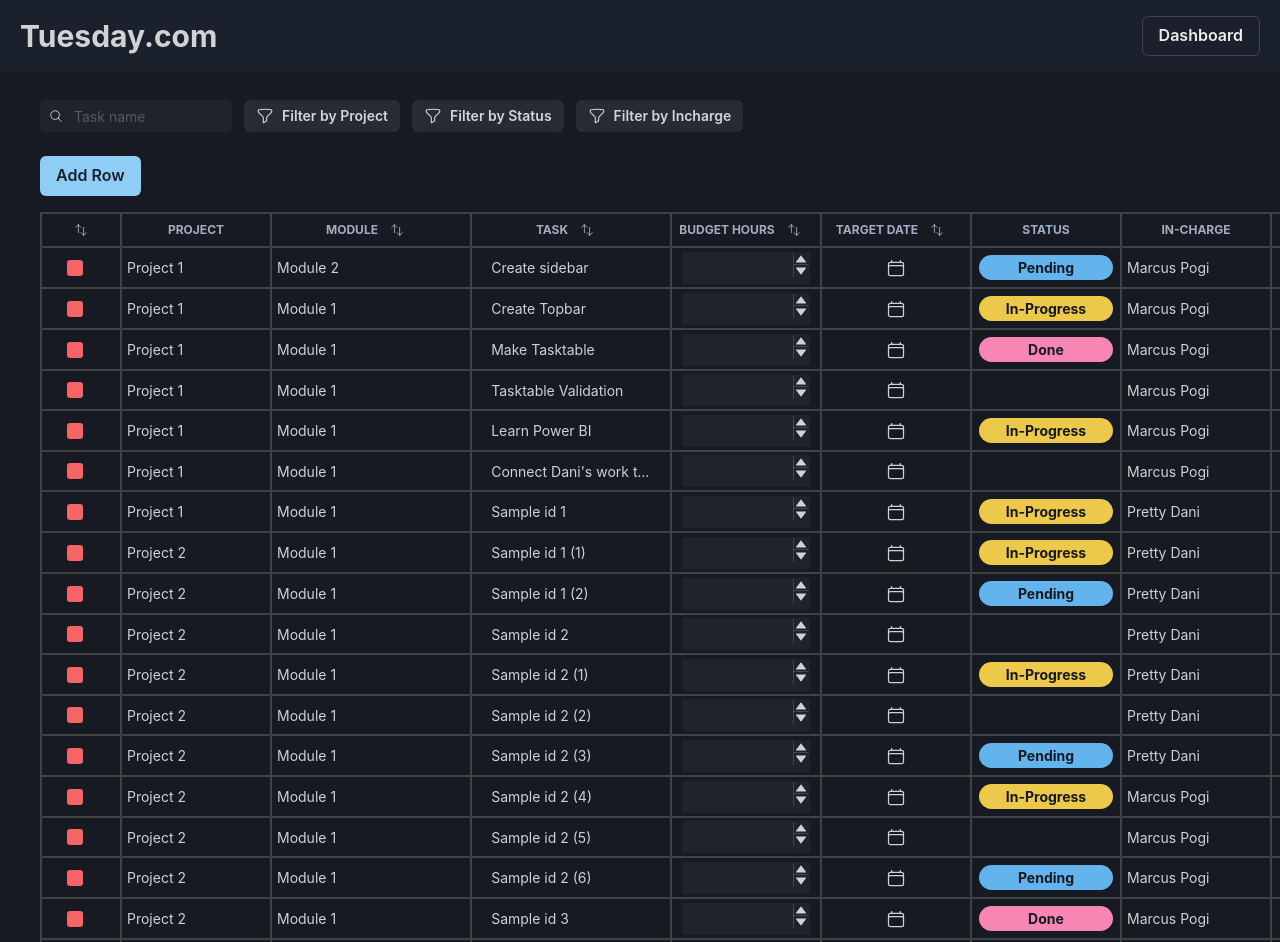
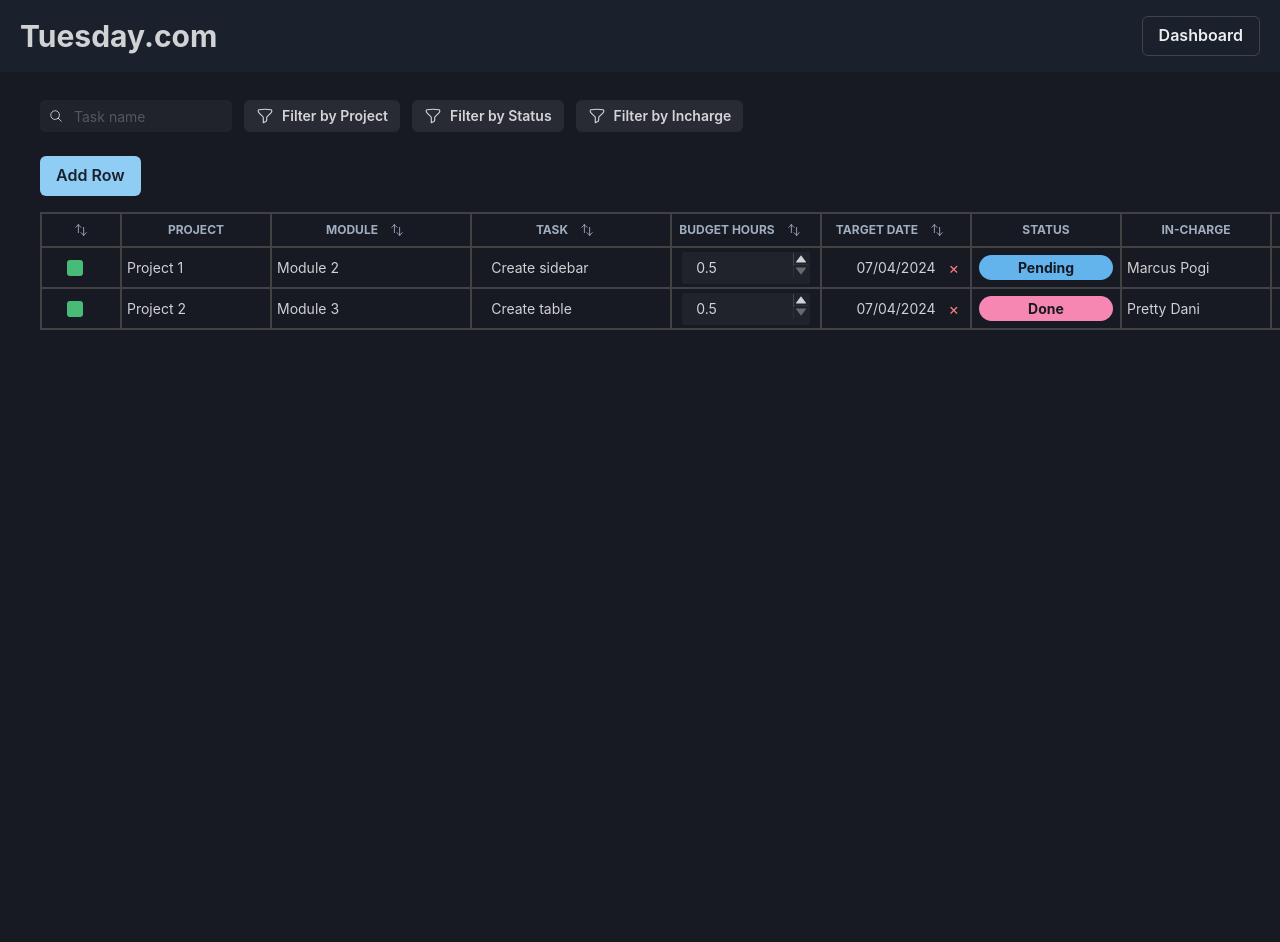
Before and after one commit to 20thmarcus/Project-Monitoring-System, a React (Vite) app: page / in a window 1280 px wide. Shown: the top 942 px of the page. After the commit the page ends 800 px from the top, so only its background shows below. Built offline with nearby package versions, Linux system fonts and the light colour scheme.

Commit message:
frontend code by marcus and dani

```diff
--- a/src/data.js
+++ b/src/data.js
@@ -22,201 +22,30 @@
     project: PROJECT_1,
     module: MODULE_2,
     task: "Create sidebar",
+    budgetHours: 0.5,
+    targetDate: new Date("2024/7/4"),
     status: STATUS_PENDING,
-        due: new Date("2024/7/4"),
-        notes: "In progress",
     incharge: PERSON_1,
-      },
-      {
-        project: PROJECT_1,
-        module: MODULE_1,
-        task: "Create Topbar",
-        status: STATUS_IN_PROGRESS,
-        due: null,
-        notes: "NA",
-        incharge: PERSON_1,
-      },
-      {
-        project: PROJECT_1,
-        module: MODULE_1,
-        task: "Make Tasktable",
-        status: STATUS_DONE,
-        due: null,
-        notes: "",
-        incharge: PERSON_1,
-      },
-      {
-        project: PROJECT_1,
-        module: MODULE_1,
-        task: "Tasktable Validation",
-        status: null,
-        due: new Date("2023/02/15"),
-        notes: "Remove old data",
-        incharge: PERSON_1,
-      },
-      {
-        project: PROJECT_1,
-        module: MODULE_1,
-        task: "Learn Power BI",
-        status: STATUS_IN_PROGRESS,
-        due: null,
-        notes: "",
-        incharge: PERSON_1,
-      },
-      {
-        project: PROJECT_1,
-        module: MODULE_1,
-        task: "Connect Dani's work to mine",
-        status: null,
-        due: new Date("2024/09/12"),
-        notes: "Use Github",
-        incharge: PERSON_1,
-      },
-      {
-        project: PROJECT_1,
-        module: MODULE_1,
-        task: "Sample id 1",
-        status: STATUS_IN_PROGRESS,
-        due: null,
-        notes: "Upgrade React & Chakra UI",
-        incharge: PERSON_2,
+    startDate: Date("2024/7/4"),
+    endDate: new Date("2024/7/4"),
+    actualHours: 0.5,
+    leadTime: 1,
+    notes: "Doing Great"
   },
   {
     project: PROJECT_2,
-        module: MODULE_1,
-        task: "Sample id 1 (1)",
-        status: STATUS_IN_PROGRESS,
-        due: null,
-        notes: "Optimize slow queries.",
+    module: MODULE_3,
+    task: "Create table",
+    budgetHours: 0.5,
+    targetDate: new Date("2024/7/4"),
+    status: STATUS_DONE,
     incharge: PERSON_2,
-      },
-      {
-        project: PROJECT_2,
-        module: MODULE_1,
-        task: "Sample id 1 (2)",
-        status: STATUS_PENDING,
-        due: new Date("2023/11/08"),
-        notes: "OAuth2 and JWT auth.",
-        incharge: PERSON_2,
-      },
-      {
-        project: PROJECT_2,
-        module: MODULE_1,
-        task: "Sample id 2",
-        status: null,
-        due: new Date("2023/09/30"),
-        notes: "Create UI mockups.",
-        incharge: PERSON_2,
-      },
-      {
-        project: PROJECT_2,
-        module: MODULE_1,
-        task: "Sample id 2 (1)",
-        status: STATUS_IN_PROGRESS,
-        due: null,
-        notes: "Resolve browser issues.",
-        incharge: PERSON_2,
-      },
-      {
-        project: PROJECT_2,
-        module: MODULE_1,
-        task: "Sample id 2 (2)",
-        status: null,
-        due: new Date("2023/10/22"),
-        notes: "Security audit.",
-        incharge: PERSON_2,
-      },
-
-      {
-        project: PROJECT_2,
-        module: MODULE_1,
-        task: "Sample id 2 (3)",
-        status: STATUS_PENDING,
-        due: new Date("2023/11/15"),
-        notes: "User onboarding guide.",
-        incharge: PERSON_2,
-      },
-      {
-        project: PROJECT_2,
-        module: MODULE_1,
-        task: "Sample id 2 (4)",
-        status: STATUS_IN_PROGRESS,
-        due: null,
-        notes: "Improve performance.",
-        incharge: PERSON_1,
-      },
-      {
-        project: PROJECT_2,
-        module: MODULE_1,
-        task: "Sample id 2 (5)",
-        status: null,
-        due: new Date("2023/10/05"),
-        notes: "Code review meeting.",
-        incharge: PERSON_1,
-      },
-      {
-        project: PROJECT_2,
-        module: MODULE_1,
-        task: "Sample id 2 (6)",
-        status: STATUS_PENDING,
-        due: new Date("2023/11/01"),
-        notes: "Set up CI/CD pipelines.",
-        incharge: PERSON_1,
-      },
-      {
-        project: PROJECT_2,
-        module: MODULE_1,
-        task: "Sample id 3",
-        status: STATUS_DONE,
-        due: null,
-        notes: "Cloud migration.",
-        incharge: PERSON_1,
-      },
-      {
-        project: PROJECT_2,
-        module: MODULE_1,
-        task: "Sample id 3 (1)",
-        status: null,
-        due: new Date("2023/09/25"),
-        notes: "User feedback survey.",
-        incharge: PERSON_1,
-      },
-      {
-        project: PROJECT_2,
-        module: MODULE_1,
-        task: "Sample id 3 (2)",
-        status: STATUS_IN_PROGRESS,
-        due: null,
-        notes: "Revise documentation.",
-        incharge: PERSON_1,
-      },
-      {
-        project: PROJECT_2,
-        module: MODULE_1,
-        task: "Sample id 3 (3)",
-        status: null,
-        due: new Date("2023/10/10"),
-        notes: "Fix bugs and QA.",
-        incharge: PERSON_1,
-      },
-      {
-        project: PROJECT_2,
-        module: MODULE_1,
-        task: "Sample id 3 (4)",
-        status: STATUS_IN_PROGRESS,
-        due: null,
-        notes: "Add mobile support.",
-        incharge: PERSON_1,
-      },
-      {
-        project: PROJECT_2,
-        module: MODULE_1,
-        task: "Sample id 3 (5)",
-        status: null,
-        due: new Date("2023/09/18"),
-        notes: "Enhance permissions.",
-        incharge: PERSON_1,
-      },
+    startDate: Date("2024/7/4"),
+    endDate: new Date("2024/7/4"),
+    actualHours: 0.5,
+    leadTime: 1,
+    notes: "Doing Great"
+  }
 ];
 
 export default DATA;
```
Also changed, not shown: routes.js (added, +73 -0 lines), 1 other file (tests, documents, lock files or other folders). Lines whose indentation alone changed are shown as unchanged.
